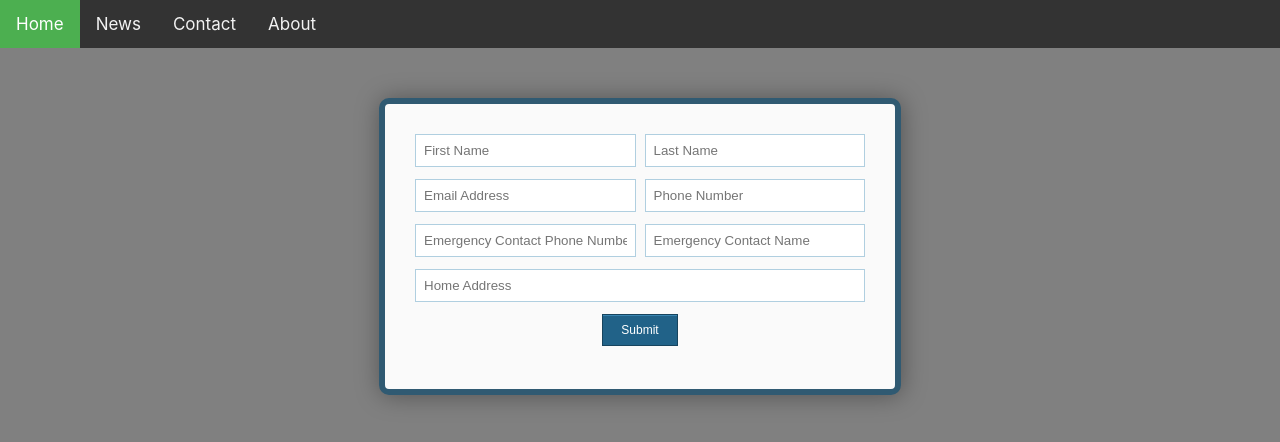
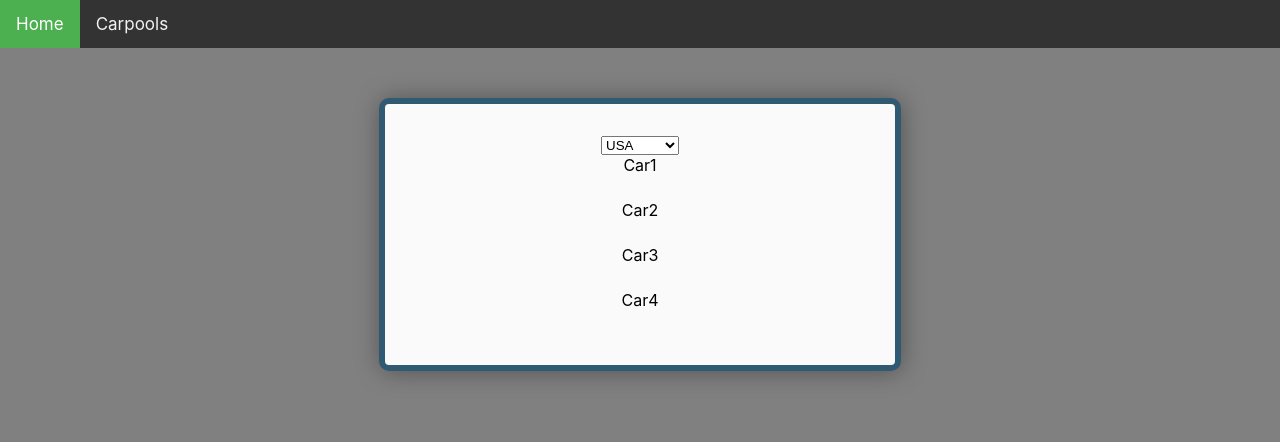
Before and after one commit to rakasmurfs/HackFSU, a React (Create React App) app in the folder frontend/: page /Carpools in a window 1280 px wide. Shown: the top 442 px of the page. Built offline with nearby package versions, Linux system fonts and the light colour scheme.

Commit message:
react route

```diff
--- a/frontend/package.json
+++ b/frontend/package.json
@@ -6,6 +6,7 @@
     "react": "^16.10.2",
     "react-dom": "^16.10.2",
     "react-router": "^5.1.2",
+    "react-router-dom": "^5.1.2",
     "react-scripts": "3.2.0"
   },
   "scripts": {
--- a/frontend/src/App.js
+++ b/frontend/src/App.js
@@ -1,6 +1,12 @@
 import React from 'react';
 import logo from './logo.svg';
 import './App.css';
+import {
+  BrowserRouter as Router,
+  Switch,
+  Route,
+  Link
+} from "react-router-dom";
 import UserForm from "./components/Form";
 import NavBar from "./components/NavBar";
 import DisplayAvailable from "./components/displayAvailable";
@@ -9,8 +15,13 @@ function App() {
   return (
     <div className="App">
       <NavBar></NavBar>
-      {/* <DisplayAvailable></DisplayAvailable> */}
-      <UserForm></UserForm>
+      <Router>
+          <Switch>
+            <Route exact path='/' component={UserForm} />
+            {/* both /roster and /roster/:number begin with /roster */}
+            <Route path='/Carpools' component={DisplayAvailable} />
+          </Switch>
+      </Router>
     </div>
   );
 }
--- a/frontend/src/components/NavBar.js
+++ b/frontend/src/components/NavBar.js
@@ -3,10 +3,8 @@ import './cssSheets/navstyles.css';
 
 function NavBar() {
     return <div class="topnav">
-    <a class="active" href="#home">Home</a>
-    <a href="#news">News</a>
-    <a href="#contact">Contact</a>
-    <a href="#about">About</a>
+    <a class="active" href="/">Home</a>
+    <a href="/Carpools">Carpools</a>
   </div>
 }
 
--- a/frontend/src/components/displayAvailable.js
+++ b/frontend/src/components/displayAvailable.js
@@ -2,11 +2,19 @@ import React from 'react';
 import './cssSheets/userformstyle.css'
 
 function DisplayAvailable() {
-    var state = ["Car1","Car2","Car3","Car4"];
-    console.log(state);
+    var state = ["Car1", "Car2", "Car3", "Car4"];
+    var countryData = [
+        { value: 'USA', name: 'USA' },
+        { value: 'CANADA', name: 'CANADA' }
+    ];
     return <div className="form-style-9">
+        <select name="country" >
+            {countryData.map((e, key) => {
+                return <option key={key} value={e.value}>{e.name}</option>;
+            })}
+        </select>
         <ul>
-            {state.map((temp)=>{
+            {state.map((temp) => {
                 return <li>{temp}</li>
             })}
         </ul>
```
Also changed, not shown: 1 other file (tests, documents, lock files or other folders).
